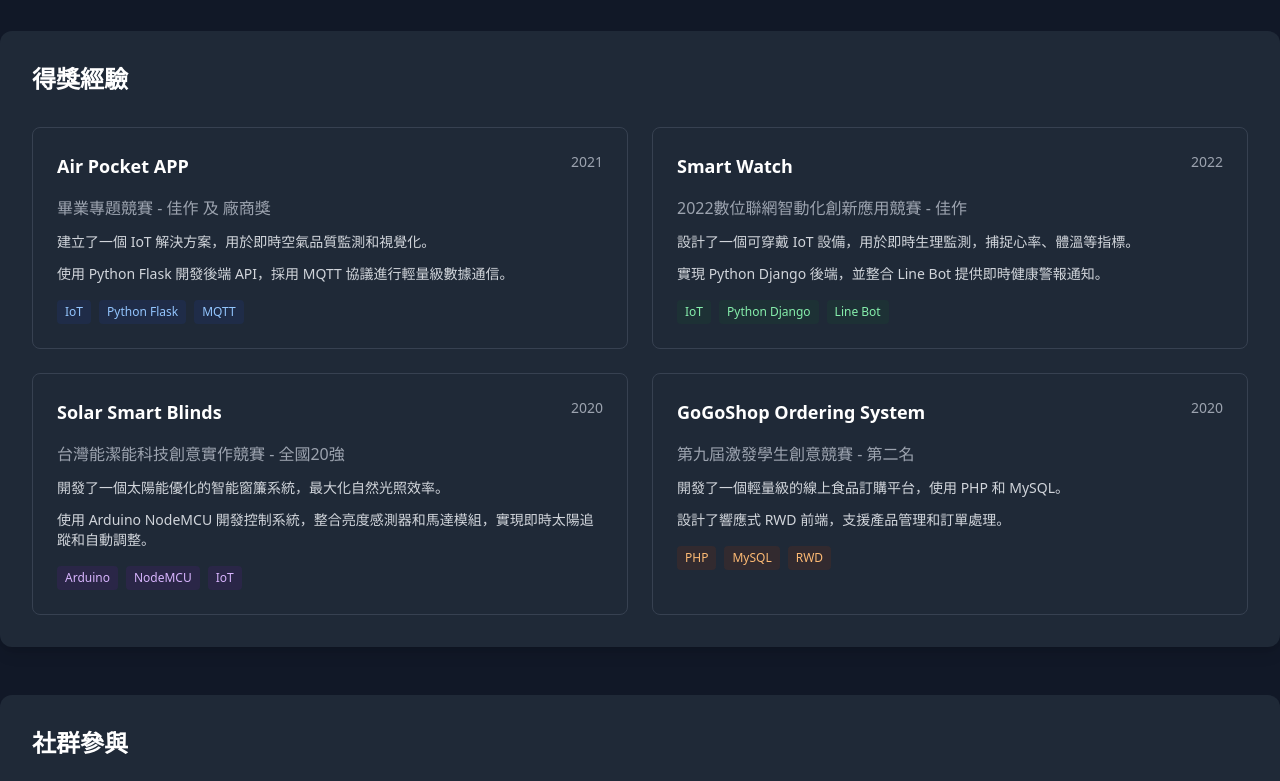
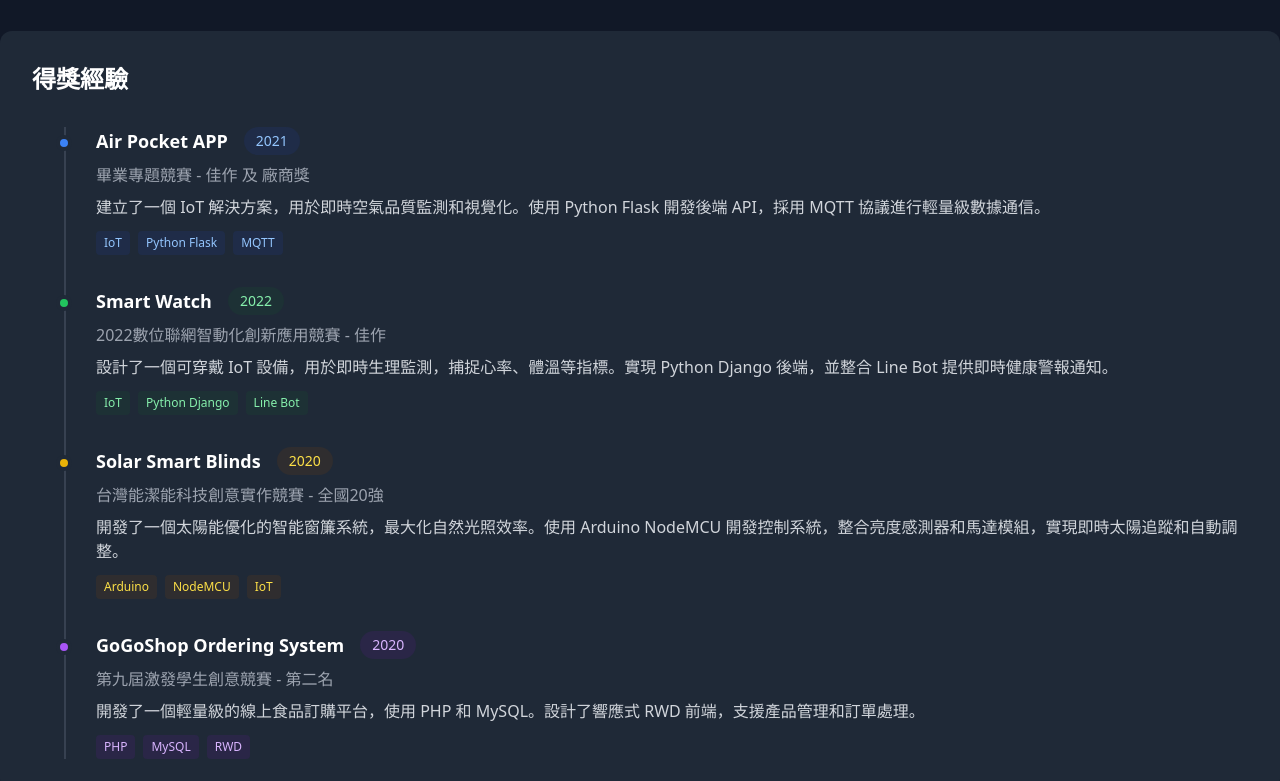
Before and after one commit to 120061203/xsong, a Next.js app: page /about in a window 1280 px wide. Shown: the part 2420-3201 px from the top of the page. Built offline with nearby package versions, Linux system fonts and the light colour scheme.

Commit message:
Convert project experience to timeline layout for better visual consistency

```diff
--- a/app/about/page.tsx
+++ b/app/about/page.tsx
@@ -266,87 +266,101 @@
             </div>
           </div>
 
-          {/* 得獎經驗 */}
+          {/* 得獎經驗時間軸 */}
           <div className="bg-white dark:bg-gray-800 rounded-xl shadow-lg p-8 mb-12">
             <h2 className="text-2xl font-bold text-gray-900 dark:text-white mb-8">得獎經驗</h2>
-            <div className="grid grid-cols-1 md:grid-cols-2 gap-6">
+            <div className="relative">
+              {/* 時間軸線 */}
+              <div className="absolute left-8 top-0 bottom-0 w-0.5 bg-gray-200 dark:bg-gray-700"></div>
+
+              {/* 時間軸項目 */}
+              <div className="space-y-8">
                               {/* Air Pocket APP */}
-              <div className="border border-gray-200 dark:border-gray-700 rounded-lg p-6 hover:shadow-md transition-shadow">
-                <div className="flex items-start justify-between mb-4">
+                <div className="relative">
+                  <div className="absolute left-6 top-2 w-4 h-4 bg-blue-500 rounded-full border-4 border-white dark:border-gray-800"></div>
+                  <div className="ml-16">
+                    <div className="flex items-center mb-2">
                       <h3 className="text-lg font-semibold text-gray-900 dark:text-white">Air Pocket APP</h3>
-                  <span className="text-sm text-gray-500 dark:text-gray-400">2021</span>
+                      <span className="ml-4 px-3 py-1 text-sm bg-blue-100 dark:bg-blue-900/20 text-blue-800 dark:text-blue-300 rounded-full">
+                        2021
+                      </span>
                     </div>
-                <p className="text-gray-600 dark:text-gray-400 mb-3">畢業專題競賽 - 佳作 及 廠商獎</p>
-                <p className="text-gray-600 dark:text-gray-300 text-sm mb-3">
-                  建立了一個 IoT 解決方案，用於即時空氣品質監測和視覺化。
+                    <p className="text-gray-600 dark:text-gray-400 mb-2">畢業專題競賽 - 佳作 及 廠商獎</p>
+                    <p className="text-gray-600 dark:text-gray-300 mb-3">
+                      建立了一個 IoT 解決方案，用於即時空氣品質監測和視覺化。使用 Python Flask 開發後端 API，採用 MQTT 協議進行輕量級數據通信。
                     </p>
-                <p className="text-gray-600 dark:text-gray-300 text-sm">
-                  使用 Python Flask 開發後端 API，採用 MQTT 協議進行輕量級數據通信。
-                </p>
-                <div className="mt-4 flex flex-wrap gap-2">
+                    <div className="flex flex-wrap gap-2">
                       <span className="px-2 py-1 text-xs bg-blue-100 dark:bg-blue-900/20 text-blue-800 dark:text-blue-300 rounded">IoT</span>
                       <span className="px-2 py-1 text-xs bg-blue-100 dark:bg-blue-900/20 text-blue-800 dark:text-blue-300 rounded">Python Flask</span>
                       <span className="px-2 py-1 text-xs bg-blue-100 dark:bg-blue-900/20 text-blue-800 dark:text-blue-300 rounded">MQTT</span>
                     </div>
                   </div>
+                </div>
 
                               {/* Smart Watch */}
-              <div className="border border-gray-200 dark:border-gray-700 rounded-lg p-6 hover:shadow-md transition-shadow">
-                <div className="flex items-start justify-between mb-4">
+                <div className="relative">
+                  <div className="absolute left-6 top-2 w-4 h-4 bg-green-500 rounded-full border-4 border-white dark:border-gray-800"></div>
+                  <div className="ml-16">
+                    <div className="flex items-center mb-2">
                       <h3 className="text-lg font-semibold text-gray-900 dark:text-white">Smart Watch</h3>
-                  <span className="text-sm text-gray-500 dark:text-gray-400">2022</span>
+                      <span className="ml-4 px-3 py-1 text-sm bg-green-100 dark:bg-green-900/20 text-green-800 dark:text-green-300 rounded-full">
+                        2022
+                      </span>
                     </div>
-                <p className="text-gray-600 dark:text-gray-400 mb-3">2022數位聯網智動化創新應用競賽 - 佳作</p>
-                <p className="text-gray-600 dark:text-gray-300 text-sm mb-3">
-                  設計了一個可穿戴 IoT 設備，用於即時生理監測，捕捉心率、體溫等指標。
+                    <p className="text-gray-600 dark:text-gray-400 mb-2">2022數位聯網智動化創新應用競賽 - 佳作</p>
+                    <p className="text-gray-600 dark:text-gray-300 mb-3">
+                      設計了一個可穿戴 IoT 設備，用於即時生理監測，捕捉心率、體溫等指標。實現 Python Django 後端，並整合 Line Bot 提供即時健康警報通知。
                     </p>
-                <p className="text-gray-600 dark:text-gray-300 text-sm">
-                  實現 Python Django 後端，並整合 Line Bot 提供即時健康警報通知。
-                </p>
-                <div className="mt-4 flex flex-wrap gap-2">
+                    <div className="flex flex-wrap gap-2">
                       <span className="px-2 py-1 text-xs bg-green-100 dark:bg-green-900/20 text-green-800 dark:text-green-300 rounded">IoT</span>
                       <span className="px-2 py-1 text-xs bg-green-100 dark:bg-green-900/20 text-green-800 dark:text-green-300 rounded">Python Django</span>
                       <span className="px-2 py-1 text-xs bg-green-100 dark:bg-green-900/20 text-green-800 dark:text-green-300 rounded">Line Bot</span>
                     </div>
                   </div>
+                </div>
 
                 {/* Solar Smart Blinds */}
-              <div className="border border-gray-200 dark:border-gray-700 rounded-lg p-6 hover:shadow-md transition-shadow">
-                <div className="flex items-start justify-between mb-4">
+                <div className="relative">
+                  <div className="absolute left-6 top-2 w-4 h-4 bg-yellow-500 rounded-full border-4 border-white dark:border-gray-800"></div>
+                  <div className="ml-16">
+                    <div className="flex items-center mb-2">
                       <h3 className="text-lg font-semibold text-gray-900 dark:text-white">Solar Smart Blinds</h3>
-                  <span className="text-sm text-gray-500 dark:text-gray-400">2020</span>
+                      <span className="ml-4 px-3 py-1 text-sm bg-yellow-100 dark:bg-yellow-900/20 text-yellow-800 dark:text-yellow-300 rounded-full">
+                        2020
+                      </span>
                     </div>
-                <p className="text-gray-600 dark:text-gray-400 mb-3">台灣能潔能科技創意實作競賽 - 全國20強</p>
-                  <p className="text-gray-600 dark:text-gray-300 text-sm mb-3">
-                    開發了一個太陽能優化的智能窗簾系統，最大化自然光照效率。
+                    <p className="text-gray-600 dark:text-gray-400 mb-2">台灣能潔能科技創意實作競賽 - 全國20強</p>
+                    <p className="text-gray-600 dark:text-gray-300 mb-3">
+                      開發了一個太陽能優化的智能窗簾系統，最大化自然光照效率。使用 Arduino NodeMCU 開發控制系統，整合亮度感測器和馬達模組，實現即時太陽追蹤和自動調整。
                     </p>
-                  <p className="text-gray-600 dark:text-gray-300 text-sm">
-                    使用 Arduino NodeMCU 開發控制系統，整合亮度感測器和馬達模組，實現即時太陽追蹤和自動調整。
-                  </p>
-                <div className="mt-4 flex flex-wrap gap-2">
-                  <span className="px-2 py-1 text-xs bg-purple-100 dark:bg-purple-900/20 text-purple-800 dark:text-purple-300 rounded">Arduino</span>
-                  <span className="px-2 py-1 text-xs bg-purple-100 dark:bg-purple-900/20 text-purple-800 dark:text-purple-300 rounded">NodeMCU</span>
-                  <span className="px-2 py-1 text-xs bg-purple-100 dark:bg-purple-900/20 text-purple-800 dark:text-purple-300 rounded">IoT</span>
+                    <div className="flex flex-wrap gap-2">
+                      <span className="px-2 py-1 text-xs bg-yellow-100 dark:bg-yellow-900/20 text-yellow-800 dark:text-yellow-300 rounded">Arduino</span>
+                      <span className="px-2 py-1 text-xs bg-yellow-100 dark:bg-yellow-900/20 text-yellow-800 dark:text-yellow-300 rounded">NodeMCU</span>
+                      <span className="px-2 py-1 text-xs bg-yellow-100 dark:bg-yellow-900/20 text-yellow-800 dark:text-yellow-300 rounded">IoT</span>
+                    </div>
                   </div>
                 </div>
 
                 {/* GoGoShop Ordering System */}
-              <div className="border border-gray-200 dark:border-gray-700 rounded-lg p-6 hover:shadow-md transition-shadow">
-                <div className="flex items-start justify-between mb-4">
+                <div className="relative">
+                  <div className="absolute left-6 top-2 w-4 h-4 bg-purple-500 rounded-full border-4 border-white dark:border-gray-800"></div>
+                  <div className="ml-16">
+                    <div className="flex items-center mb-2">
                       <h3 className="text-lg font-semibold text-gray-900 dark:text-white">GoGoShop Ordering System</h3>
-                  <span className="text-sm text-gray-500 dark:text-gray-400">2020</span>
+                      <span className="ml-4 px-3 py-1 text-sm bg-purple-100 dark:bg-purple-900/20 text-purple-800 dark:text-purple-300 rounded-full">
+                        2020
+                      </span>
                     </div>
-                <p className="text-gray-600 dark:text-gray-400 mb-3">第九屆激發學生創意競賽 - 第二名</p>
-                <p className="text-gray-600 dark:text-gray-300 text-sm mb-3">
-                  開發了一個輕量級的線上食品訂購平台，使用 PHP 和 MySQL。
+                    <p className="text-gray-600 dark:text-gray-400 mb-2">第九屆激發學生創意競賽 - 第二名</p>
+                    <p className="text-gray-600 dark:text-gray-300 mb-3">
+                      開發了一個輕量級的線上食品訂購平台，使用 PHP 和 MySQL。設計了響應式 RWD 前端，支援產品管理和訂單處理。
                     </p>
-                <p className="text-gray-600 dark:text-gray-300 text-sm">
-                  設計了響應式 RWD 前端，支援產品管理和訂單處理。
-                </p>
-                <div className="mt-4 flex flex-wrap gap-2">
-                  <span className="px-2 py-1 text-xs bg-orange-100 dark:bg-orange-900/20 text-orange-800 dark:text-orange-300 rounded">PHP</span>
-                  <span className="px-2 py-1 text-xs bg-orange-100 dark:bg-orange-900/20 text-orange-800 dark:text-orange-300 rounded">MySQL</span>
-                  <span className="px-2 py-1 text-xs bg-orange-100 dark:bg-orange-900/20 text-orange-800 dark:text-orange-300 rounded">RWD</span>
+                    <div className="flex flex-wrap gap-2">
+                      <span className="px-2 py-1 text-xs bg-purple-100 dark:bg-purple-900/20 text-purple-800 dark:text-purple-300 rounded">PHP</span>
+                      <span className="px-2 py-1 text-xs bg-purple-100 dark:bg-purple-900/20 text-purple-800 dark:text-purple-300 rounded">MySQL</span>
+                      <span className="px-2 py-1 text-xs bg-purple-100 dark:bg-purple-900/20 text-purple-800 dark:text-purple-300 rounded">RWD</span>
+                    </div>
+                  </div>
                 </div>
               </div>
             </div>
```
Also changed, not shown: 1 other file (tests, documents, lock files or other folders). Lines whose indentation alone changed are shown as unchanged.
